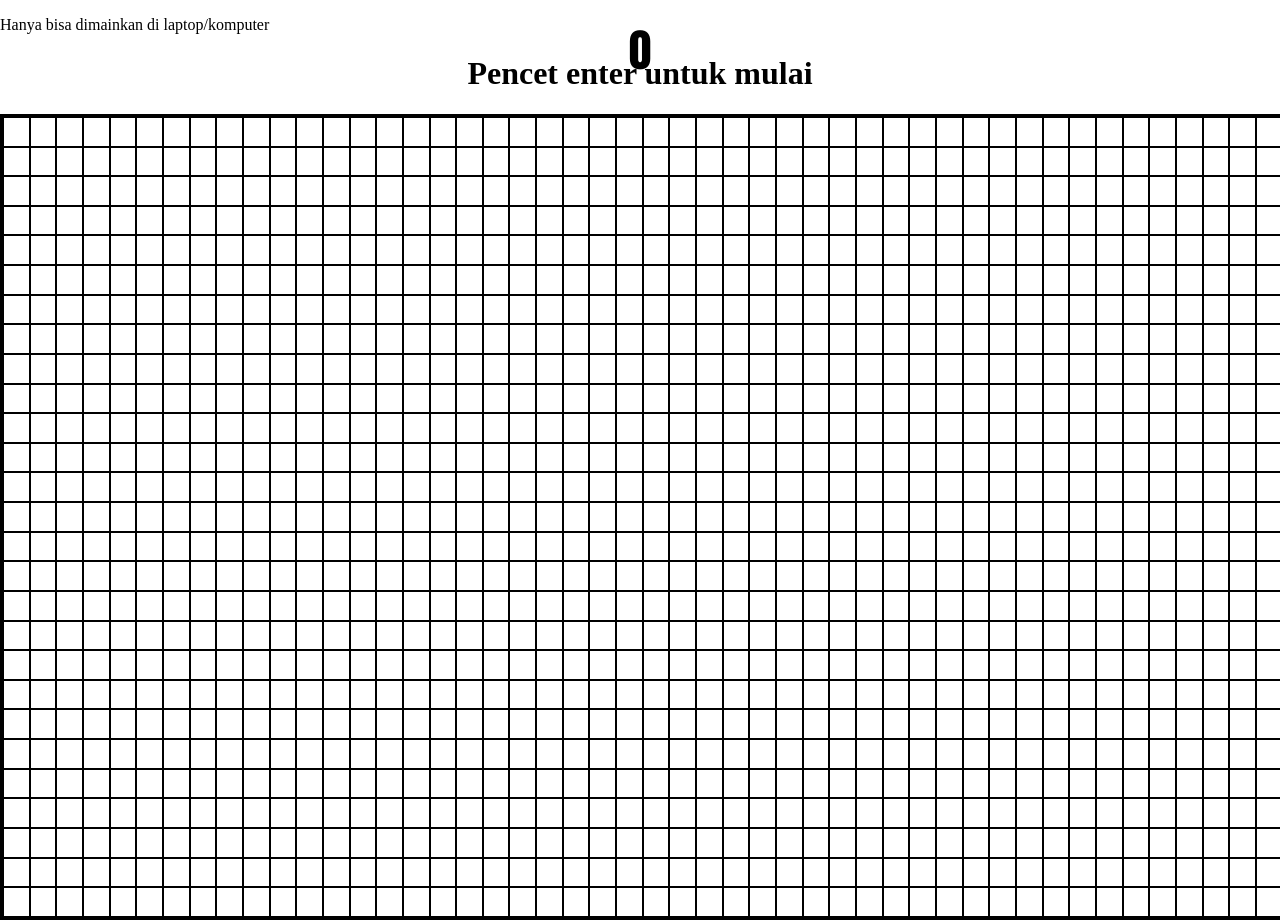
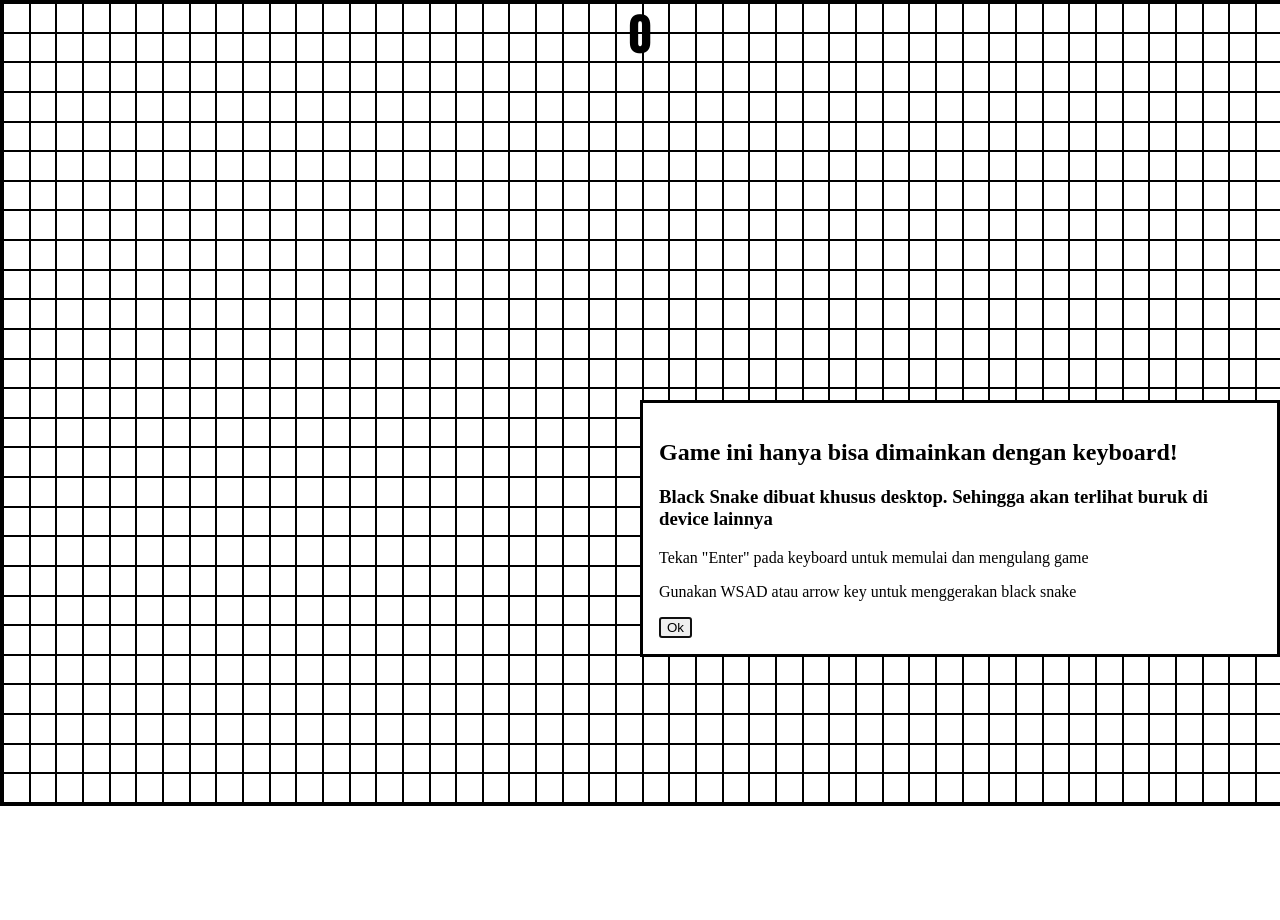
Before and after one commit to Borayaa/Black-Snake-Deploy, a plain HTML site: page index.html in a window 1280 px wide. After the commit the page ends 806 px from the top, so only its background shows below. Drawn offline with Linux system fonts and the light colour scheme.

Commit message:
with '#' will be ignored, and an empty message aborts the commit. add dialog

```diff
--- a/app.js
+++ b/app.js
@@ -1,4 +1,14 @@
 document.addEventListener('DOMContentLoaded', () => {
+
+const dialog = document.querySelector("dialog");
+const showButton = document.querySelector("dialog + button");
+const closeButton = document.querySelector("dialog button");
+
+// "Close" button closes the dialog
+closeButton.addEventListener("click", () => {
+  dialog.close();
+});
+
   const squares = document.querySelectorAll('.grid div')
   const scoreDisplay = document.querySelector('span')
   const startBtn = document.querySelector('.start')
@@ -15,7 +25,6 @@ document.addEventListener('DOMContentLoaded', () => {
   let intervalTime = 0
   let interval = 0
 
-
   //to start, and restart the game
   function startGame() {
     currentSnake.forEach(index => squares[index].classList.remove('snake'))
@@ -24,6 +33,7 @@ document.addEventListener('DOMContentLoaded', () => {
     score = 0
     randomApple()
     direction = 1
+    newDirection = 1
     scoreDisplay.innerText = score
     intervalTime = 100
     currentSnake = [100,99,88]
@@ -53,7 +63,7 @@ document.addEventListener('DOMContentLoaded', () => {
 
     // Does not allow a reverse or the same direction
     if (Math.abs(newDirection) !== Math.abs(direction)) {
-    direction = newDirection;
+      direction = newDirection;
     }
 
     //deals with snake getting apple
--- a/index.html
+++ b/index.html
@@ -7,11 +7,15 @@
     <title>Snake Tutorial</title>
   </head>
   <body>
-
+    <dialog open id="centerpoint">
+      <h2>Game ini hanya bisa dimainkan dengan keyboard!</h2>
+      <h3>Black Snake dibuat khusus desktop. Sehingga akan terlihat buruk di device lainnya</h3>
+      <p>Tekan "Enter" pada keyboard untuk memulai dan mengulang game</p>
+      <p>Gunakan WSAD atau arrow key untuk menggerakan black snake</p>
+      <button autofocus>Ok</button>
+    </dialog>
     <button class='start'>Start/Restart</button>
     <div class='score'><span>0</span></div>
-<p style="z-index: 99;">Hanya bisa dimainkan di laptop/komputer</p>
-    <h1 style="text-align: center;z-index: 99;">Pencet enter untuk mulai</h1>
 <!-- 1269 grid, 27 columns * 48 rows -->
     <div class='grid'>
       <div></div>
--- a/style.css
+++ b/style.css
@@ -1,3 +1,10 @@
+#centerpoint {
+    top: 50%;
+    left: 50%;
+    position: absolute;
+}
+
+
 body {
   margin: 0;
   padding: 0;
```
